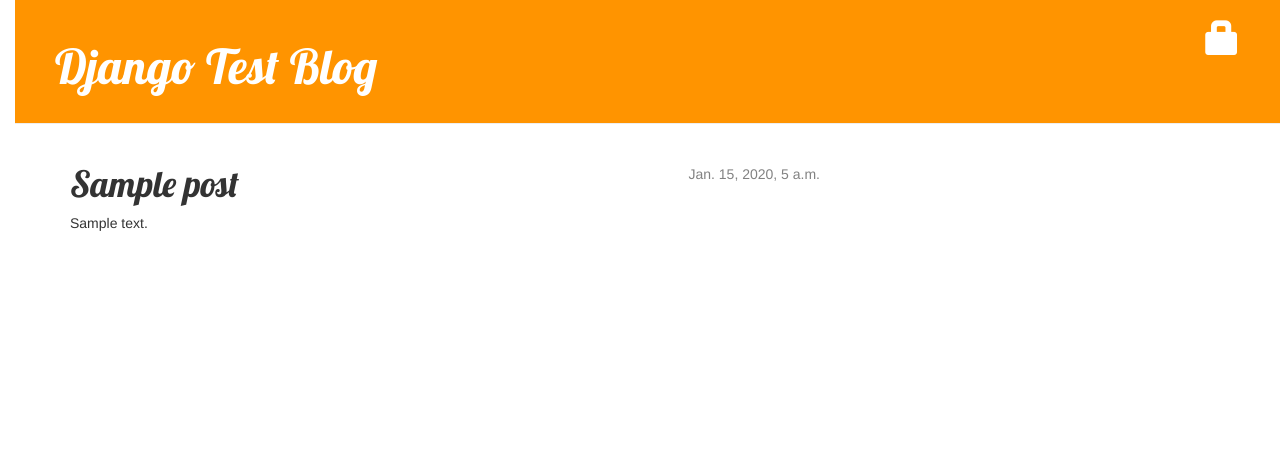
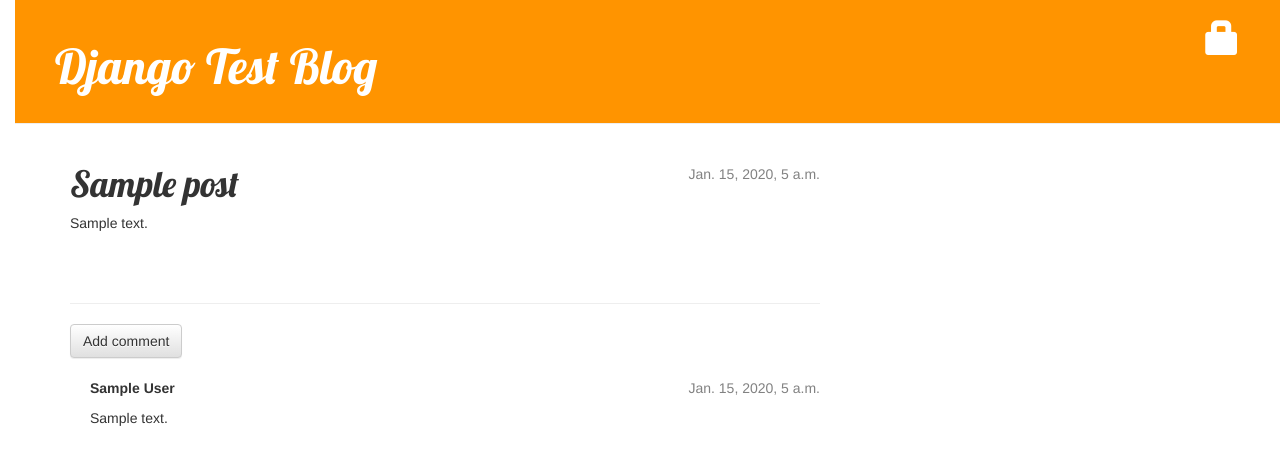
Before and after one commit to jucapoco/my-first-blog, a Django app: page /post/1/ in a window 1280 px wide. Shown: the top 465 px of the page. Run offline with Django 3.2, Linux system fonts and the light colour scheme; tables that the repository leaves empty hold one stand-in row (values such as "Sample post"); some libraries are stand-ins or nearby versions.

Commit message:
Comments options added.

```diff
--- a/mysite/blog/admin.py
+++ b/mysite/blog/admin.py
@@ -1,4 +1,5 @@
 from django.contrib import admin
-from .models import Post
+from .models import Post, Comment
 
 admin.site.register(Post)
+admin.site.register(Comment)
--- a/mysite/blog/models.py
+++ b/mysite/blog/models.py
@@ -15,3 +15,21 @@ class Post(models.Model):
 
     def __str__(self):
         return self.title
+
+    def approved_comments(self):
+        return self.comments.filter(approved_comment=True)
+
+
+class Comment(models.Model):
+    post = models.ForeignKey('blog.Post', related_name='comments')
+    author = models.CharField(max_length=200)
+    text = models.TextField()
+    created_date = models.DateTimeField(default=timezone.now)
+    approved_comment = models.BooleanField(default=False)
+
+    def approve(self):
+        self.approved_comment = True
+        self.save()
+
+    def __str__(self):
+        return self.text
--- a/mysite/blog/static/css/blog.css
+++ b/mysite/blog/static/css/blog.css
@@ -54,3 +54,7 @@ body {
 .post h1 a, .post h1 a:visited {
         color: #000000;
     }
+
+.comment {
+    margin: 20px 0px 20px 20px;
+}
--- a/mysite/blog/templates/blog/post_detail.html
+++ b/mysite/blog/templates/blog/post_detail.html
@@ -17,4 +17,23 @@
         <h1>{{ post.title }}</h1>
         <p>{{ post.text|linebreaksbr }}</p>
     </div>
+    <hr>
+    <a class="btn btn-default" href="{% url 'add_comment_to_post' pk=post.pk %}">Add comment</a>
+    {% for comment in post.comments.all %}
+        {% if user.is_authenticated or comment.approved_comment %}
+            <div class="comment">
+                <div class="date">
+                    {{ comment.created_date }}
+                    {% if not comment.approved_comment %}
+                        <a class="btn btn-default" href="{% url 'comment_remove' pk=comment.pk %}"><span class="glyphicon glyphicon-remove"></span></a>
+                        <a class="btn btn-default" href="{% url 'comment_approve' pk=comment.pk %}"><span class="glyphicon glyphicon-ok"></span></a>
+                    {% endif %}
+                </div>
+                <strong>{{ comment.author }}</strong>
+                <p>{{ comment.text|linebreaks }}</p>
+            </div>
+        {% endif %}
+        {% empty %}
+        <p>No comments here yet :(</p>
+    {% endfor %}
 {% endblock %}
--- a/mysite/blog/templates/blog/post_list.html
+++ b/mysite/blog/templates/blog/post_list.html
@@ -6,6 +6,7 @@
         <p>published: {{ post.published_date }}</p>
         <h1><a href="{% url 'post_detail' pk=post.pk %}">{{ post.title }}</a></h1>
         <p>{{ post.text|linebreaksbr }}</p>
+        <a href="{% url 'post_detail' pk=post.pk %}">Comments: {{ post.approved_comments.count }}</a>
     </div>
     {% endfor %}
 {% endblock content %}
--- a/mysite/blog/urls.py
+++ b/mysite/blog/urls.py
@@ -9,4 +9,7 @@ urlpatterns = [
     url(r'^drafts/$', views.post_draft_list, name='post_draft_list'),
     url(r'^post/(?P<pk>\d+)/publish/$', views.post_publish, name='post_publish'),
     url(r'^post/(?P<pk>\d+)/remove/$', views.post_remove, name='post_remove'),
+    url(r'^post/(?P<pk>\d+)/comment/$', views.add_comment_to_post, name='add_comment_to_post'),
+    url(r'^comment/(?P<pk>\d+)/approve/$', views.comment_approve, name='comment_approve'),
+url(r'^comment/(?P<pk>\d+)/remove/$', views.comment_remove, name='comment_remove'),
 ]
--- a/mysite/blog/views.py
+++ b/mysite/blog/views.py
@@ -1,7 +1,7 @@
 from django.shortcuts import render, get_object_or_404, redirect
 from django.utils import timezone
-from .models import Post
-from .forms import PostForm
+from .models import Post, Comment
+from .forms import PostForm, CommentForm
 from django.contrib.auth.decorators import login_required
 
 
@@ -62,3 +62,32 @@ def post_remove(request, pk):
     post = get_object_or_404(Post, pk=pk)
     post.delete()
     return redirect('post_list')
+
+
+def add_comment_to_post(request, pk):
+    post = get_object_or_404(Post, pk=pk)
+    if request.method == "POST":
+        form = CommentForm(request.POST)
+        if form.is_valid():
+            comment = form.save(commit=False)
+            comment.post = post
+            comment.save()
+            return redirect('post_detail', pk=post.pk)
+    else:
+        form = CommentForm()
+    return render(request, 'blog/add_comment_to_post.html', {'form': form})
+
+
+@login_required
+def comment_approve(request, pk):
+    comment = get_object_or_404(Comment, pk=pk)
+    comment.approve()
+    return redirect('post_detail', pk=comment.post.pk)
+
+
+@login_required
+def comment_remove(request, pk):
+    comment = get_object_or_404(Comment, pk=pk)
+    post_pk = comment.post.pk
+    comment.delete()
+    return redirect('post_detail', pk=post_pk)
```
Also changed, not shown: mysite/blog/forms.py (+8 -1 lines), mysite/blog/templates/blog/add_comment_to_post.html (added, +9 -0 lines), mysite/blog/migrations/0002_comment.py (added).
